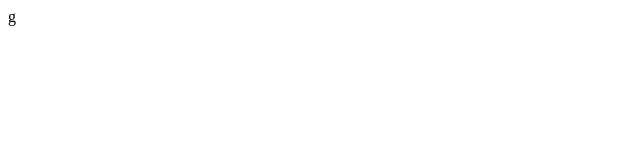
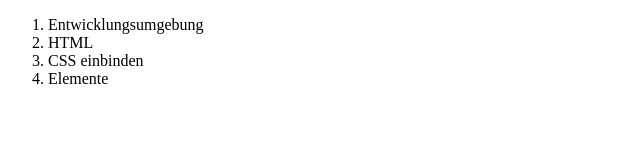
Before and after one commit to zeldacovers/colindokumentation101, a plain HTML site: page index.html in a window 1280 px wide. Shown: the whole page, without its empty margins (0-640 px from the left). Drawn offline with Linux system fonts and the light colour scheme.

Commit message:
dokumentationv2

```diff
--- a/index.html
+++ b/index.html
@@ -7,6 +7,11 @@
     <title>Document</title>
 </head>
 <body>
-    g
+    <ol>
+        <li>Entwicklungsumgebung</li>
+        <li>HTML</li>
+        <li>CSS einbinden</li>
+        <li>Elemente</li>
+    </ol>
 </body>
 </html>
```
